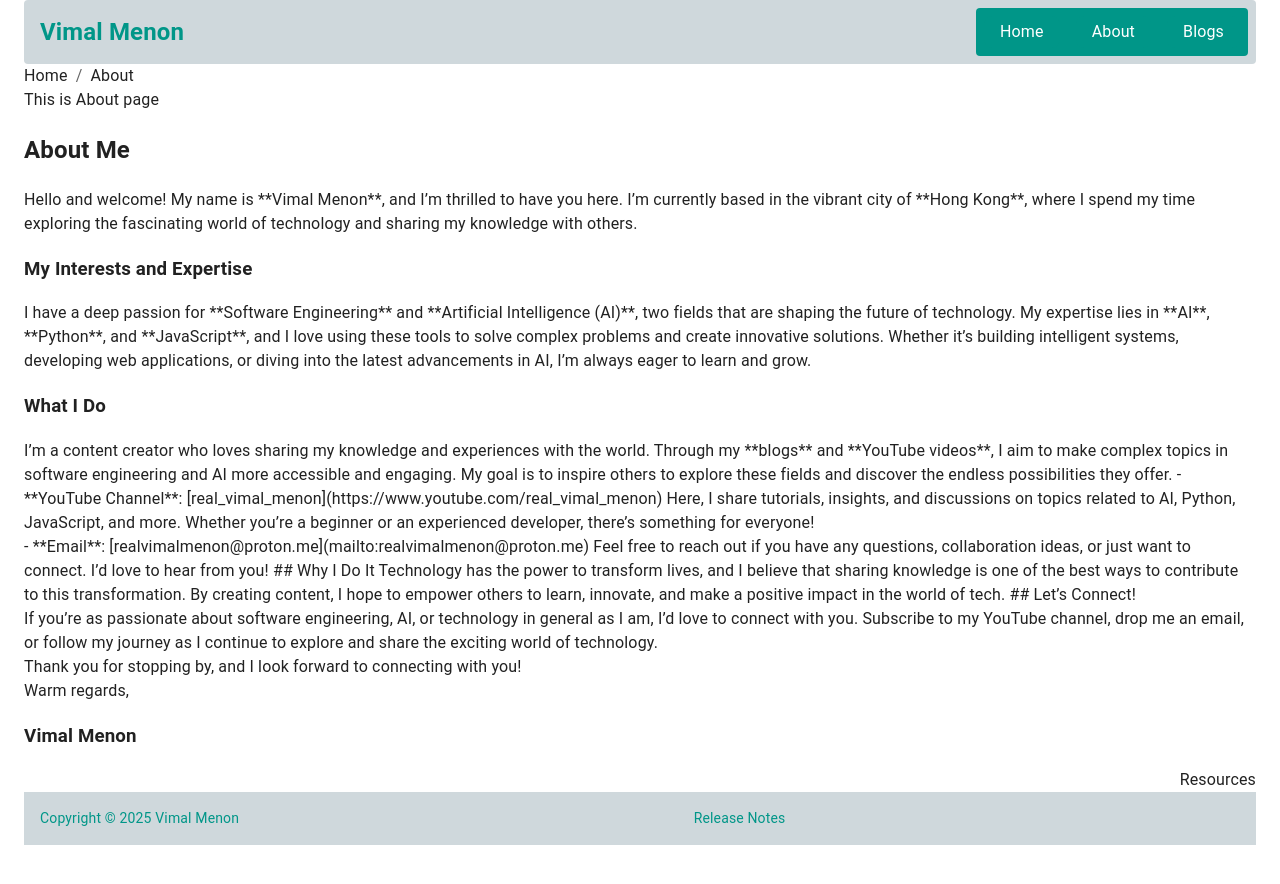
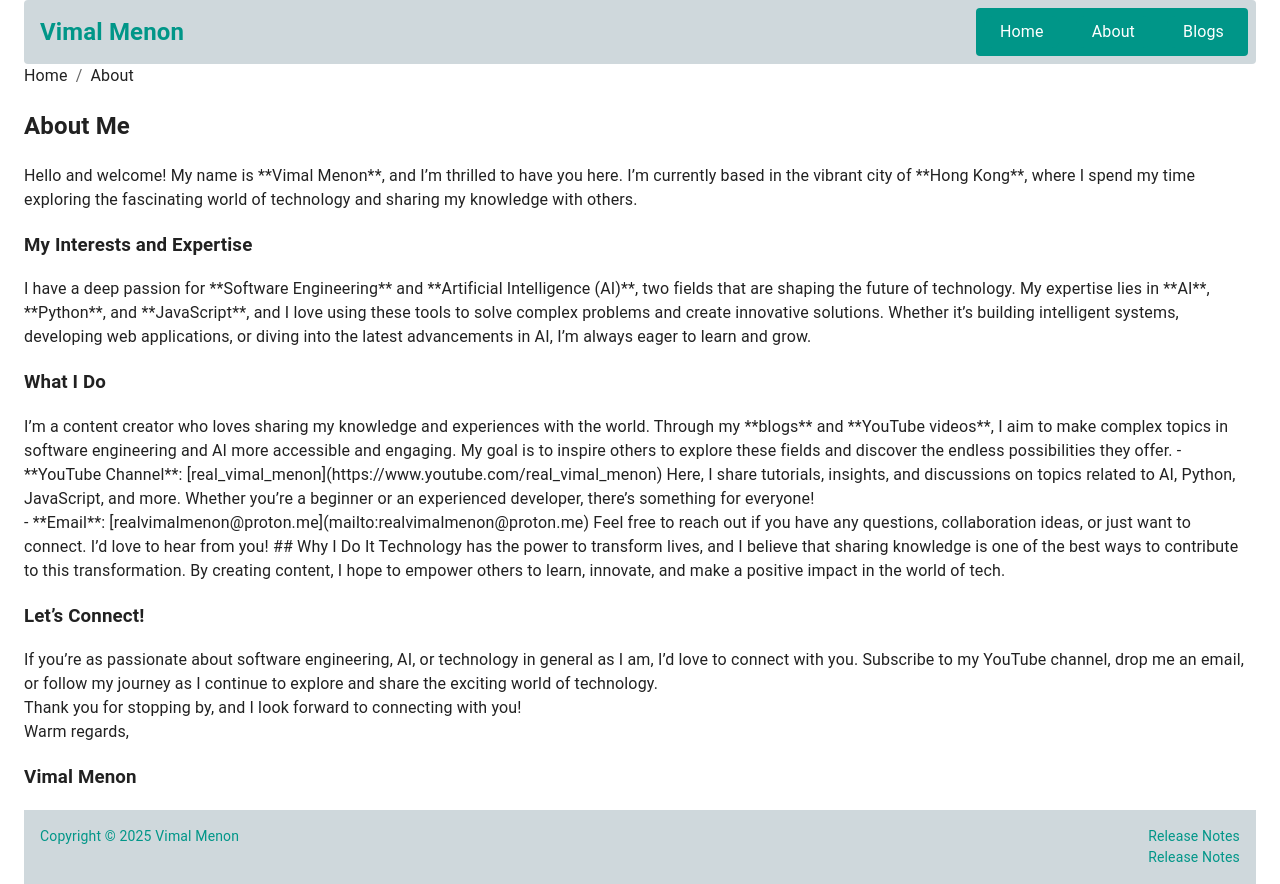
Before and after one commit to vimalmenon/vimalmenon.github.io, a Next.js app: page /about in a window 1280 px wide. Before the commit the page ends 845 px from the top, so only its background shows below. Built offline with nearby package versions, Linux system fonts and the light colour scheme; what @mui/material-nextjs would draw is missing.

Commit message:
Working on SubFolder

```diff
--- a/src/app/about/page.tsx
+++ b/src/app/about/page.tsx
@@ -12,7 +12,6 @@ const Page: React.FC = () => {
   return (
     <Box component="main">
       <Breadcrumbs navigation={Navigation.About} />
-      <div>This is About page</div>
       <div>
         <h2>About Me</h2>
         <div>
@@ -34,17 +33,20 @@ const Page: React.FC = () => {
           I’m a content creator who loves sharing my knowledge and experiences with the world.
           Through my **blogs** and **YouTube videos**, I aim to make complex topics in software
           engineering and AI more accessible and engaging. My goal is to inspire others to explore
-          these fields and discover the endless possibilities they offer. - **YouTube Channel**:
-          [real_vimal_menon](https://www.youtube.com/real_vimal_menon) Here, I share tutorials,
-          insights, and discussions on topics related to AI, Python, JavaScript, and more. Whether
-          you’re a beginner or an experienced developer, there’s something for everyone!
+          these fields and discover the endless possibilities they offer. -
+          <br />
+          **YouTube Channel**: [real_vimal_menon](https://www.youtube.com/real_vimal_menon) Here, I
+          share tutorials, insights, and discussions on topics related to AI, Python, JavaScript,
+          and more. Whether you’re a beginner or an experienced developer, there’s something for
+          everyone!
         </div>
         - **Email**: [realvimalmenon@proton.me](mailto:realvimalmenon@proton.me) Feel free to reach
         out if you have any questions, collaboration ideas, or just want to connect. I’d love to
         hear from you! ## Why I Do It Technology has the power to transform lives, and I believe
         that sharing knowledge is one of the best ways to contribute to this transformation. By
         creating content, I hope to empower others to learn, innovate, and make a positive impact in
-        the world of tech. ## Let’s Connect!
+        the world of tech.
+        <h3> Let’s Connect!</h3>
         <div>
           If you’re as passionate about software engineering, AI, or technology in general as I am,
           I’d love to connect with you. Subscribe to my YouTube channel, drop me an email, or follow
--- a/src/app/layout.tsx
+++ b/src/app/layout.tsx
@@ -1,7 +1,7 @@
 import type { Metadata } from 'next';
 import CssBaseline from '@mui/material/CssBaseline';
 import { AppRouterCacheProvider } from '@mui/material-nextjs/v14-appRouter';
-import { Footer, Header, SubFooter } from '@common';
+import { Footer, Header } from '@common';
 import { IReactChildren } from '@types';
 import Container from '@mui/material/Container';
 import Box from '@mui/material/Box';
@@ -27,7 +27,6 @@ const RootLayout: React.FC<IReactChildren> = ({ children }) => {
             >
               <Header />
               <Box sx={{ display: 'flex', flex: '100%' }}>{children}</Box>
-              <SubFooter />
               <Footer />
             </Container>
           </ThemeProvider>
--- a/src/common/Footer/Footer.component.tsx
+++ b/src/common/Footer/Footer.component.tsx
@@ -27,12 +27,29 @@ export const Footer: React.FC = () => {
           Vimal Menon
         </MuiLink>
       </span>
-      <span style={{ fontSize: '14px' }}>
-        <MuiLink component={Link} href="/release-notes" underline="none" sx={{ color: teal[500] }}>
-          Release Notes
-        </MuiLink>
-      </span>
-      <span style={{ fontSize: '14px' }}>{version}</span>
+      <Box sx={{ display: 'flex', flexDirection: 'column' }}>
+        <span style={{ fontSize: '14px' }}>
+          <MuiLink
+            component={Link}
+            href="/release-notes"
+            underline="none"
+            sx={{ color: teal[500] }}
+          >
+            Release Notes
+          </MuiLink>
+        </span>
+        <span style={{ fontSize: '14px' }}>
+          <MuiLink
+            component={Link}
+            href="/release-notes"
+            underline="none"
+            sx={{ color: teal[500] }}
+          >
+            Release Notes
+          </MuiLink>
+        </span>
+        <span style={{ fontSize: '14px' }}>{version}</span>
+      </Box>
     </Box>
   );
 };
--- a/src/common/SubFooter/SubFooter.component.tsx
+++ /dev/null
@@ -1,12 +0,0 @@
-import Box from '@mui/material/Box';
-
-export const SubFooter: React.FC = () => {
-  return (
-    <Box sx={{ display: 'flex', justifyContent: 'space-between' }}>
-      <Box></Box>
-      <Box>
-        <Box>Resources</Box>
-      </Box>
-    </Box>
-  );
-};
--- a/src/common/SubFooter/index.ts
+++ /dev/null
@@ -1 +0,0 @@
-export * from './SubFooter.component';
--- a/src/common/index.ts
+++ b/src/common/index.ts
@@ -1,4 +1,3 @@
 export * from './Footer';
 export * from './Header';
 export * from './Breadcrumbs';
-export * from './SubFooter';
```
